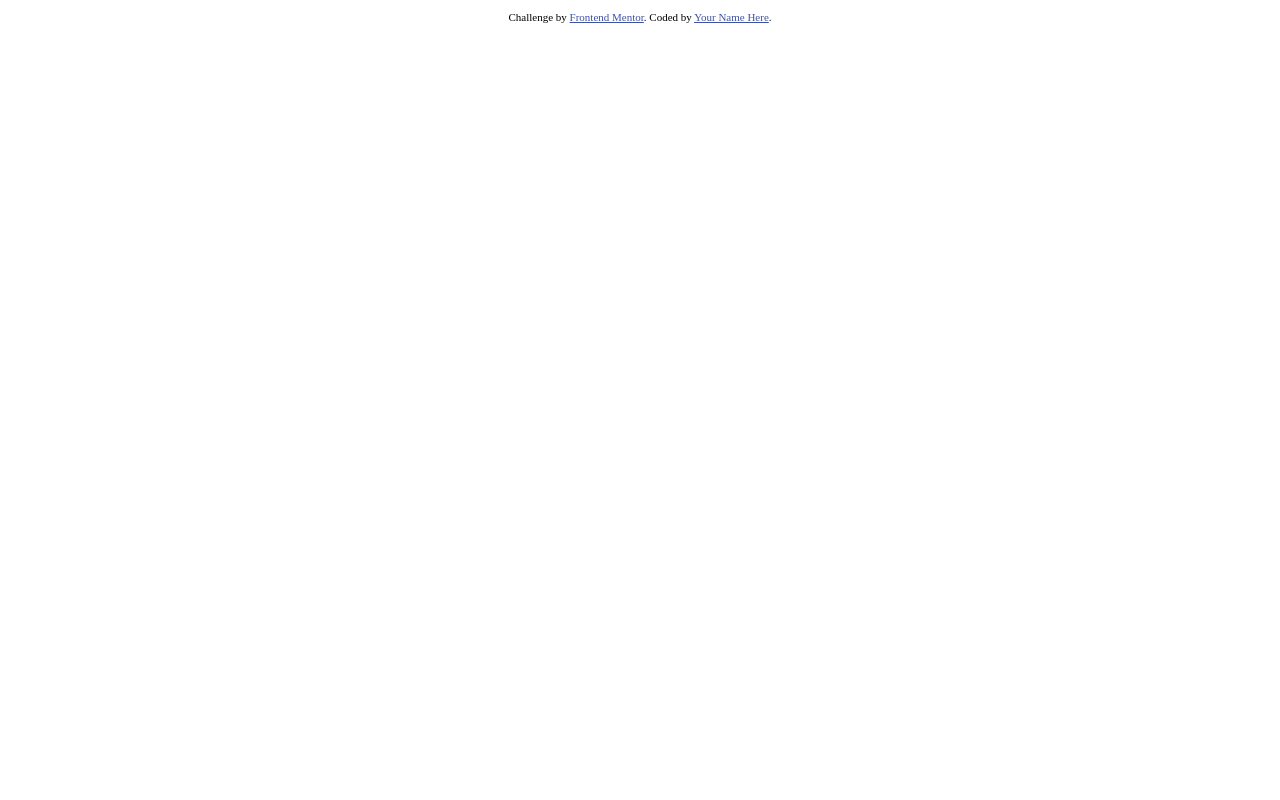
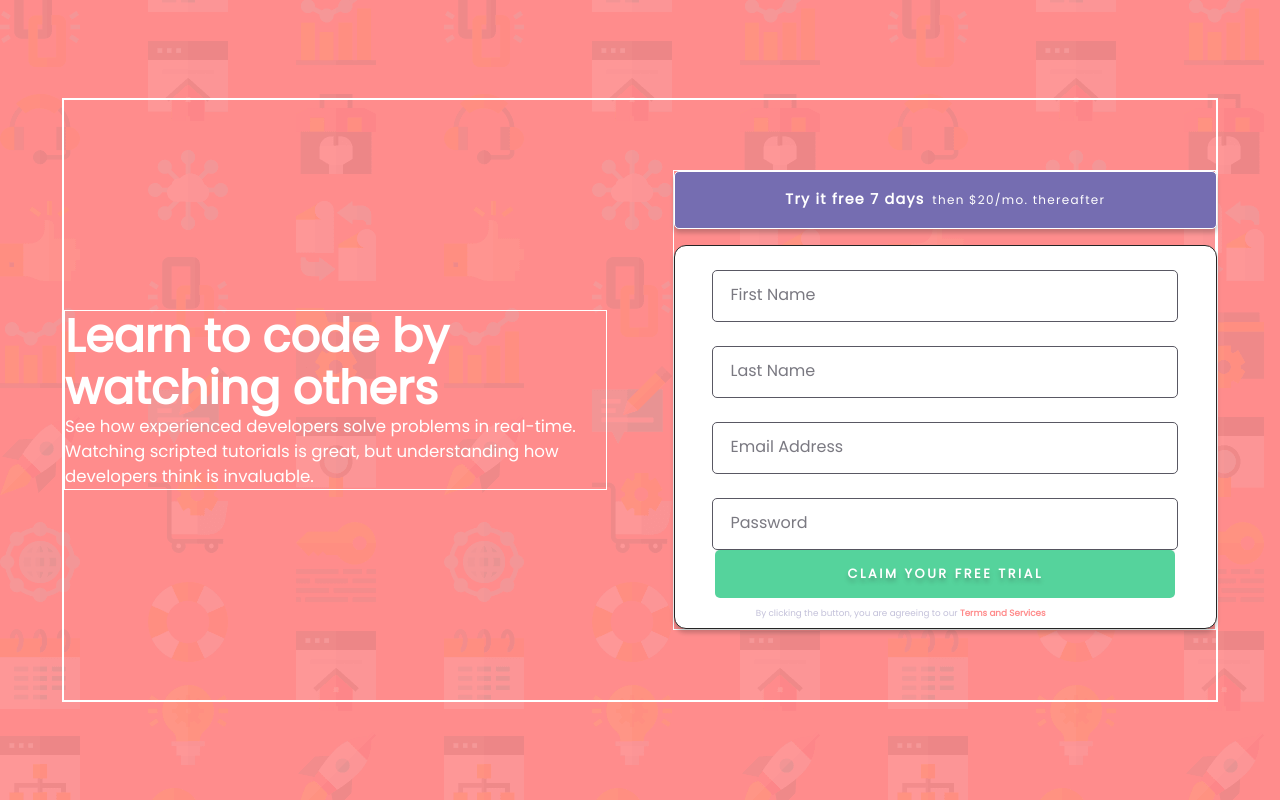
Before and after one commit to MajaKnezevic4598/intro-component-with-signup-form-MajaK, a plain HTML site: page index.html in a window 1280 px wide. Drawn offline with Linux system fonts and the light colour scheme.

Commit message:
form validation completed

```diff
--- /dev/null
+++ b/formValidation.js
@@ -0,0 +1,43 @@
+
+
+const submitButton = document.querySelector('button');
+
+submitButton.addEventListener('click',function(event){
+    event.preventDefault();
+
+
+   let inputs = document.querySelectorAll('input');
+   inputs.forEach(item=>{
+
+       console.log(item.type)
+       if(item.type == 'text' || item.type == 'password'){
+           if (item.value == "") {
+             item.className = "error";
+             item.style.borderColor = "var(--pink)";
+             item.style.borderWidth="2px";
+             item.nextElementSibling.style.display='block'
+           }
+
+       }
+       else if(item.type=='email'){
+           let mailValue = item.value;
+           console.log(mailValue)
+           const reg = /^([a-z\d\.-]+)@([a-z\d-]+)\.([a-z]{2,8})(\.[a-z]{2,8})?$/;
+            if(!reg.test(mailValue)){
+                item.className = 'error';
+                item.style.borderColor = "var(--pink)";
+                item.style.borderWidth = "2px";
+                item.nextElementSibling.style.display = "block";
+
+            } else if(mailValue==""){
+               item.className = 'error';
+                item.style.borderColor = "var(--pink)";
+                item.style.borderWidth = "2px";
+                item.nextElementSibling.style.display = "block";
+            }
+        }
+
+   })
+
+
+})
--- a/index.html
+++ b/index.html
@@ -5,24 +5,47 @@
   <meta name="viewport" content="width=device-width, initial-scale=1.0"> <!-- displays site properly based on user's device -->
 
   <link rel="icon" type="image/png" sizes="32x32" href="./images/favicon-32x32.png">
+  <link rel="stylesheet" href="./style.css">
 
   <title>Intro component with sign up form-MajaK</title>
 
-  <!-- Feel free to remove these styles or customise in your own stylesheet 👍 -->
-  <style>
-    .attribution { font-size: 11px; text-align: center; }
-    .attribution a { color: hsl(228, 45%, 44%); }
-  </style>
+
+
 </head>
 <body>
 
+  <main class="main">
+    <section class="main-conteiner">
+        <section class="left side">
+          <h1>Learn to code by watching others</h1>
+          <p>See how experienced developers solve problems in real-time.
+             Watching scripted tutorials is great, but understanding how developers think is invaluable. </p>
+        </section>
+
+        <section class="right side">
+          <div>
+            <span>Try it free 7 days </span><span>then $20/mo. thereafter</span>
+          </div>
+          <form class="form">
+            <input type="text" placeholder="First Name">
+            <p>First Name cannot be empty</p>
+            <input type="text" placeholder="Last Name">
+            <p>Last Name cannot be empty</p>
+            <input type="email" placeholder="Email Address">
+            <p>Looks like this is not an email</p>
+            <input type="password" placeholder="Password">
+            <p>Password cannot be empty</p>
+            <button>CLAIM YOUR FREE TRIAL</button>
+            <p>By clicking the button, you are agreeing to our <span>Terms and Services</span>  </p>
+
+          </form>
+        </section>
+    </section>
+  </main>
 
 
-  <footer>
-    <p class="attribution">
-      Challenge by <a href="https://www.frontendmentor.io?ref=challenge" target="_blank">Frontend Mentor</a>.
-      Coded by <a href="#">Your Name Here</a>.
-    </p>
-  </footer>
+
+
+  <script src="./formValidation.js"></script>
 </body>
 </html>
--- /dev/null
+++ b/style.css
@@ -0,0 +1,194 @@
+@import url('https://fonts.googleapis.com/css2?family=Poppins&display=swap');
+
+:root{
+
+    --pink:#FF7979;
+    --green:#38CC8B;
+    --blue:#5E54A4;
+    --grey:#3D3B48;
+
+}
+
+body{
+    margin: 0;
+    padding: 0;
+    box-sizing: border-box;
+    height: 100vh;
+    width: 100vw;
+    font-family: 'Poppins', sans-serif;
+}
+h1{
+    font-weight: 700;
+    color:#fff;
+    font-size: 3.6vw;
+    line-height: 4vw;
+    margin: 0;
+
+}
+.main{
+    width: 100%;
+    height: 100%;
+    background-image: url('./images/bg-intro-desktop.png');
+    background-repeat: no-repeat;
+    background-size: cover;
+    background-color: var(--pink);
+    opacity: 85%;
+    display: flex;
+    align-items: center;
+    justify-content: center;
+   }
+
+.main-conteiner{
+    width:90%;
+    height: 75%;
+    border: 2px solid white;
+    display: flex;
+    align-items: center;
+    justify-content: space-between;
+
+}
+.left{
+    width: 47%;
+    height: auto;
+    border: 1px solid white;
+}
+
+
+
+.left p{
+    color: white;
+    font-size: 1.3vw;
+    margin: 0;
+}
+
+.right {
+    width: 47%;
+    height: auto;
+    border: 1px solid white;
+
+}
+
+.right div:first-child{
+    height: 7vh;
+    width: 100%;
+    border: 1px solid white;
+    background-color: var(--blue);
+    border-radius: 5px;
+    color: #fff;
+    display: flex;
+    align-items: center;
+    justify-content: center;
+     box-shadow: 0 4px 4px rgba(0,0,0,0.25);
+     margin-bottom: 2vh;
+}
+
+.right div:first-child >span:first-of-type{
+    font-size: 1.8vh;
+    margin-right: 0.6vw;
+    letter-spacing: 0.1vw;
+    font-weight: 600;
+}
+
+.right div:first-child >span:nth-of-type(2){
+    font-size: 1.5vh;
+    letter-spacing: 0.1vw;
+    font-weight: 400;
+
+}
+
+.form {
+    width: 100%;
+    height: auto;
+    border: 1px solid black;
+    border-radius: 12px;
+    background-color: #fff;
+    display: flex;
+    flex-direction: column;
+   align-items: center;
+   box-shadow: 0 4px 4px rgba(0,0,0,0.25);
+
+}
+
+.form input{
+
+    -webkit-appearance:none;
+    -moz-appearance:none;
+    -o-appearance:none;
+    -ms-appearance:none;
+    appearance: none;
+
+    width: 85%;
+    height: 6vh;
+    margin-top:3vh;
+    border-radius: 5px;
+    border:1px solid var(--grey);
+    outline: none;
+    text-indent: 1.2vw;
+
+
+}
+
+
+
+.form input:focus{
+   border-width: 2px;
+    font-weight: 700;
+
+
+}
+.form input::placeholder{
+    font-family:'Poppins', sans-serif;
+    /* padding-left:1vw; */
+
+    color: var(--grey);
+    opacity: 80%;
+    font-size: 2vh;
+}
+
+.form input+p{
+    margin: 0;
+    width: 85%;
+    text-align: right;
+    /* visibility: hidden; */
+    font-size:1.6vh;
+    color:#FF7979;
+    font-weight: 900;
+    display: none;
+
+}
+
+.form button{
+    width: 85%;
+    height: 6vh;
+    background-color: var(--green);
+    border: none;
+    border-radius: 5px;
+    color: #fff;
+    font-size: 1.6vh;
+    font-weight: 600;
+    letter-spacing: 0.2vw;
+     font-family:'Poppins', sans-serif;
+     text-shadow: 0px 4px 4px rgba(0,0,0,0.25);
+     box-shadow: 0 -1px 0 rgba(0,0,0,9.09%);
+     cursor: pointer;
+}
+
+.form button +p{
+    width: 70%;
+    font-size: 1.1vh;
+    color:#BAB7D4;
+}
+
+.form button+p>span{
+    color: var(--pink);
+    font-weight: 600;
+}
+
+.error{
+
+    background-image: url('/images/icon-error.svg');
+    background-repeat: no-repeat;
+    /* background-position: right; */
+    background-position-x: 33vw ;
+    background-position-y: center;
+}
```
